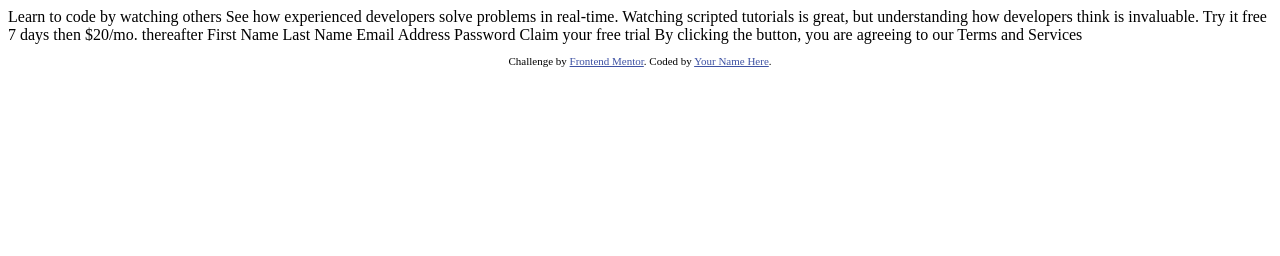
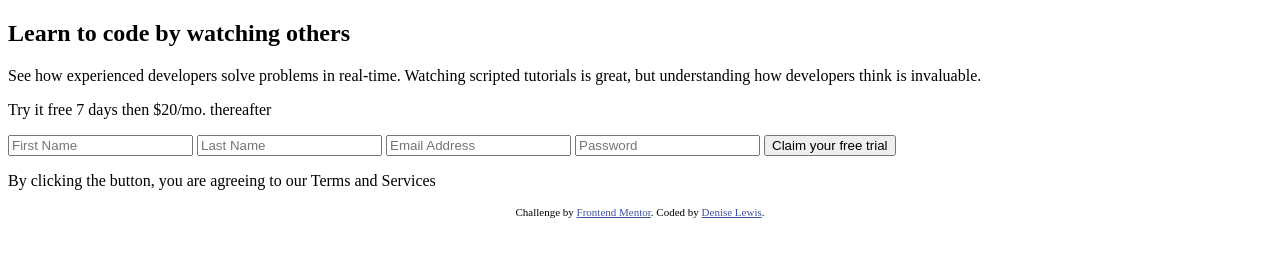
Before and after one commit to DeniseLewis1/intro-component-with-signup-form, a plain HTML site: page index.html in a window 1280 px wide. Drawn offline with Linux system fonts and the light colour scheme.

Commit message:
Create HTML

```diff
--- a/index.html
+++ b/index.html
@@ -15,27 +15,33 @@
   </style>
 </head>
 <body>
-
-  Learn to code by watching others
-
-  See how experienced developers solve problems in real-time. Watching scripted tutorials is great,
-  but understanding how developers think is invaluable.
-
-  Try it free 7 days then $20/mo. thereafter
-
-  First Name
-  Last Name
-  Email Address
-  Password
-
-  Claim your free trial
-
-  By clicking the button, you are agreeing to our Terms and Services
-
+  <main>
+    <section class="block one">
+      <h1>Learn to code by watching others</h1>
+      <p>
+        See how experienced developers solve problems in real-time. Watching scripted tutorials is great,
+        but understanding how developers think is invaluable.
+      </p>
+    </section>
+    <section class="block two">
+      <p class="trial"><span>Try it free 7 days</span> then $20/mo. thereafter</p>
+      <form class="input-form">
+        <input type="text" class="first-name" placeholder="First Name" />
+        <input type="text" class="last-name" placeholder="Last Name" />
+        <input type="email" class="email" placeholder="Email Address" />
+        <input type="password" class="password" placeholder="Password" />
+        <button class="submit">Claim your free trial</button>
+      </form>
+      <p class="terms-and-services">
+        By clicking the button, you are agreeing to our <span>Terms and Services</span>
+      </p>
+    </section>
+    <div></div>
+  </main>
   <footer>
     <p class="attribution">
       Challenge by <a href="https://www.frontendmentor.io?ref=challenge" target="_blank">Frontend Mentor</a>.
-      Coded by <a href="#">Your Name Here</a>.
+      Coded by <a href="https://deniselewis.co" target="_blank">Denise Lewis</a>.
     </p>
   </footer>
 </body>
```
